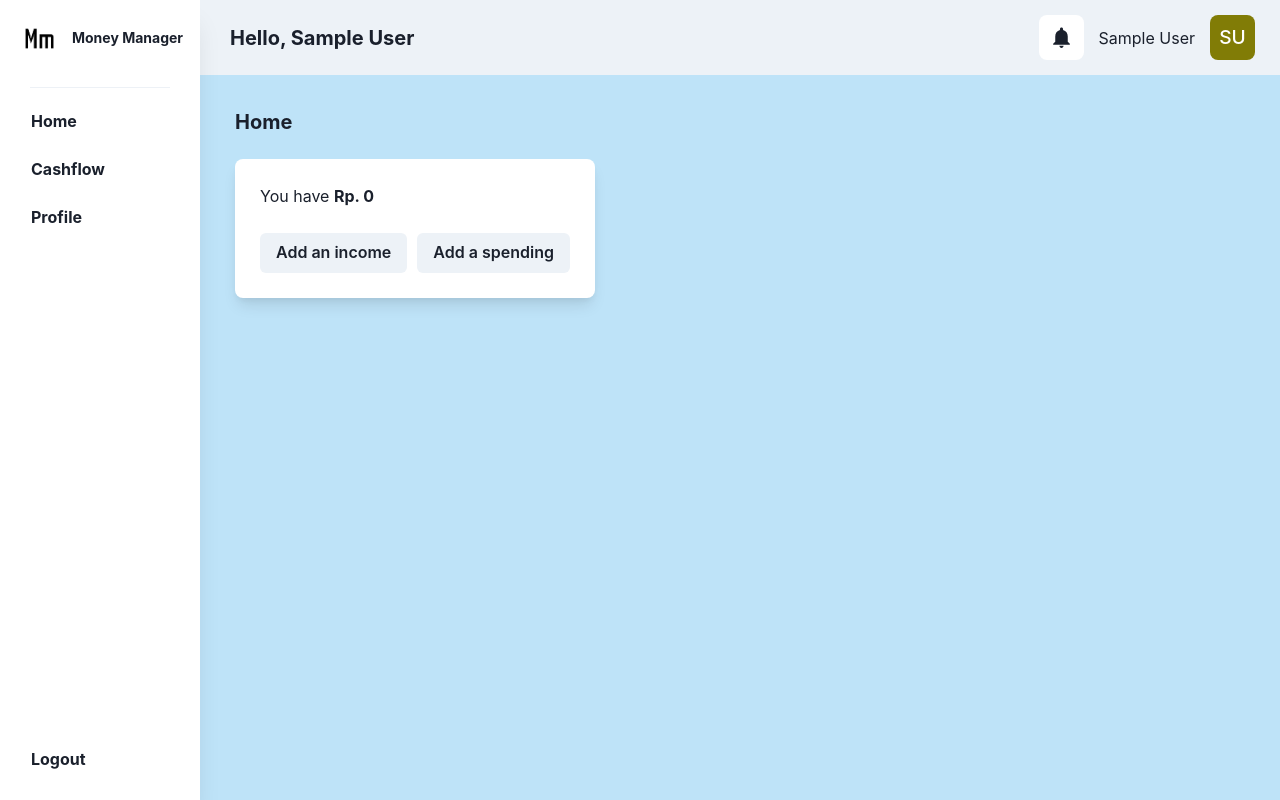
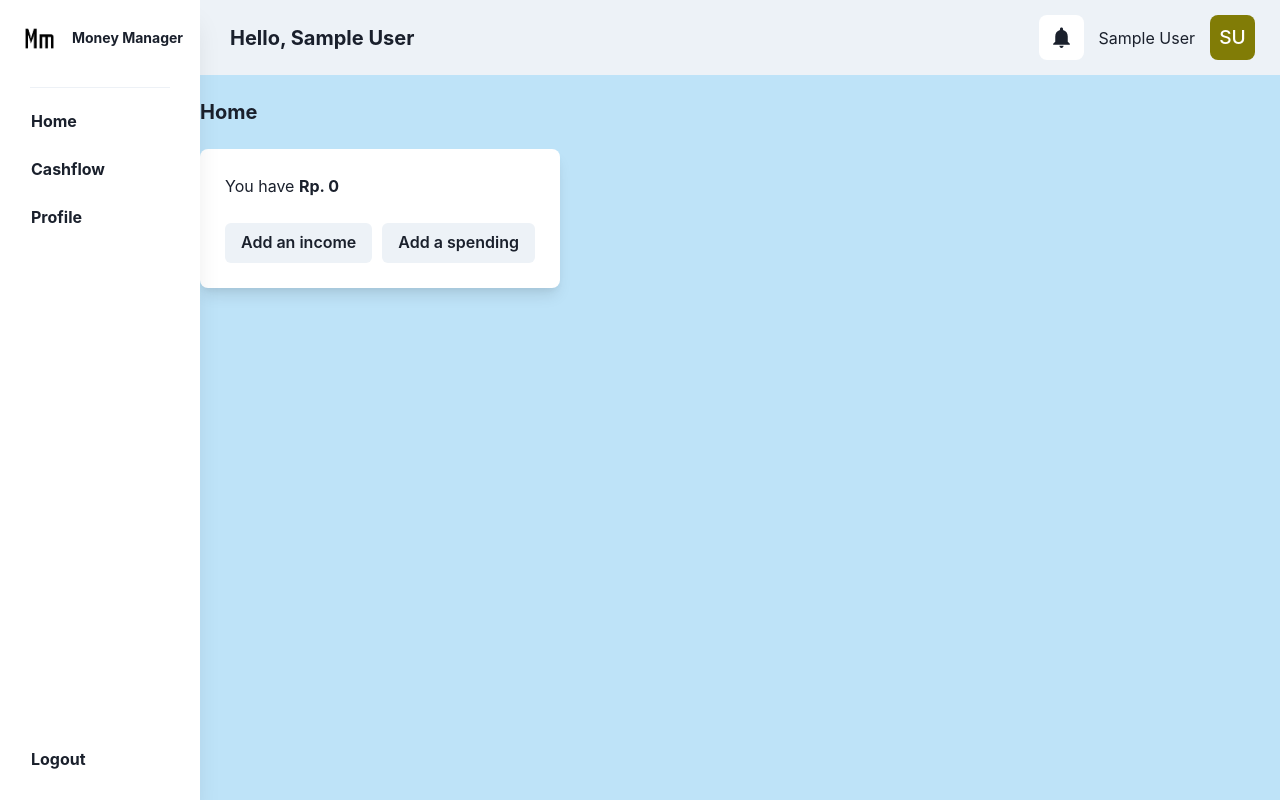
Before and after one commit to taufiqmahdi/money-manager, a React (Create React App) app: page /#/ in a window 1280 px wide. Built offline with nearby package versions, Linux system fonts and the light colour scheme; no server answers; sample sign-in values are in the browser's storage.

Commit message:
update container
update layouting

```diff
--- a/src/pages/Dashboard/Dashboard.js
+++ b/src/pages/Dashboard/Dashboard.js
@@ -17,6 +17,7 @@ const Dashboard = () => {
 
   const [user, setUser] = useState(JSON.parse(localStorage.getItem("user")));
   const [isError, setIsError] = useState(false);
+  // const [isSidebarOpen, setIsSidebarOpen] = useState(false);
   // const [token, setToken] = useState(JSON.parse(localStorage.getItem("token")));
   // user = user ? user : null;
   // user = user ? user : null;
@@ -24,6 +25,10 @@ const Dashboard = () => {
   const handleUserChange = (user) => {
     setUser(user);
   };
+
+  // const handleSidebarOpenChange = (value) => {
+  //   setIsSidebarOpen(value);
+  // };
 
   const getUserData = async () => {
     var myHeaders = new Headers();
@@ -85,19 +90,24 @@ const Dashboard = () => {
     <Flex
       direction="row"
       bgColor="blue.100"
-      minW="100vw"
+      // minW="100vw"
       w="100%"
       minH="100vh"
       h="100%"
     >
-      <Navbar user={user} onUserChange={handleUserChange} />
+      <Navbar
+        user={user}
+        onUserChange={handleUserChange}
+        // onSidebarChange={handleSidebarOpenChange}
+        // isSidebarOpen={isSidebarOpen}
+      />
       <Flex
         direction="column"
         w="100%"
-        pl={{ base: "0px", lg: "200px" }}
-        pt={{ base: "0px", lg: "75px" }}
+        pl={{ base: "0px", lg: "175px" }}
+        pt={{ base: "75px", lg: "75px" }}
       >
-        <Flex className="main" p="35px" direction="column">
+        <Flex className="main" p="25px" direction="column">
           <Outlet context={[user, getUserData]} /> {/*token*/}
         </Flex>
       </Flex>
```
